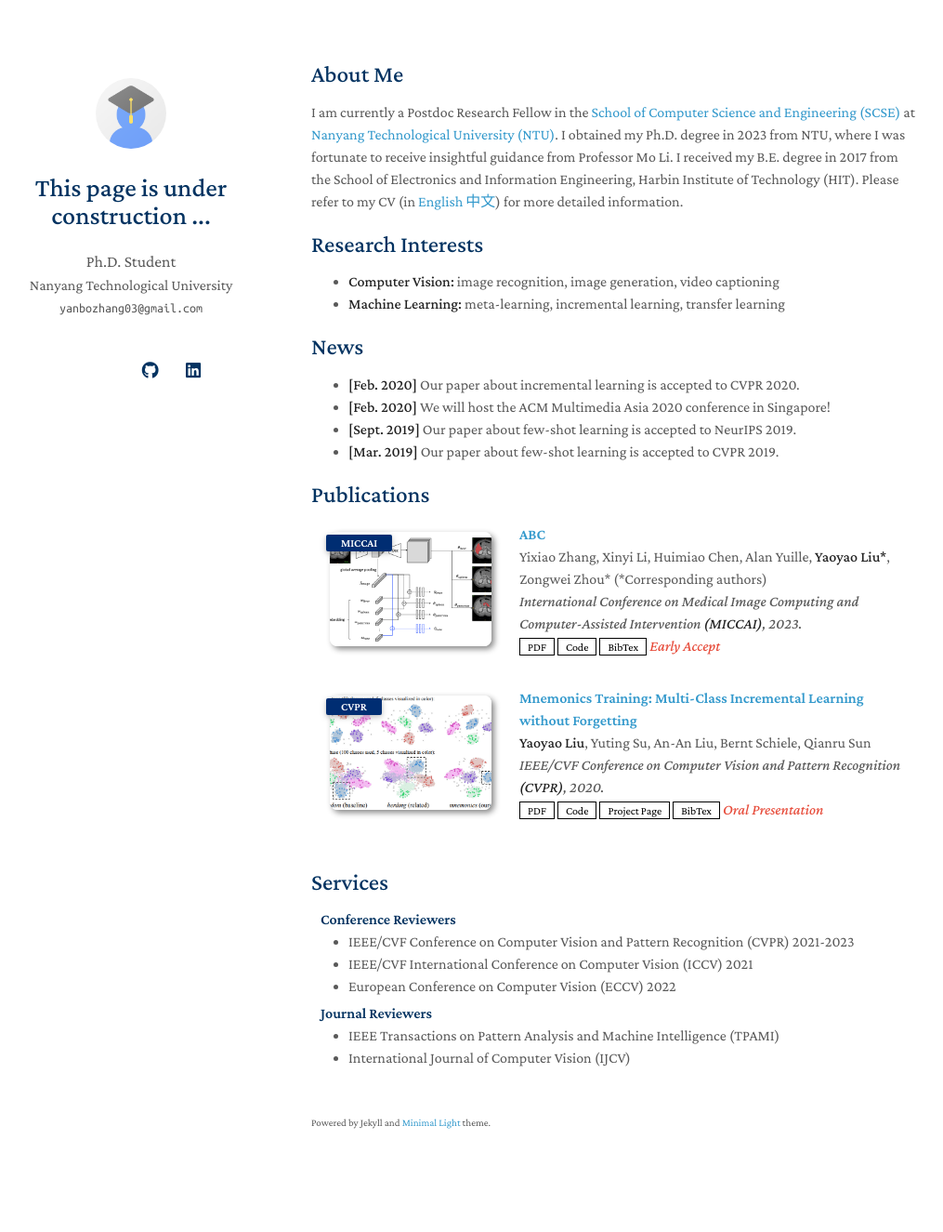
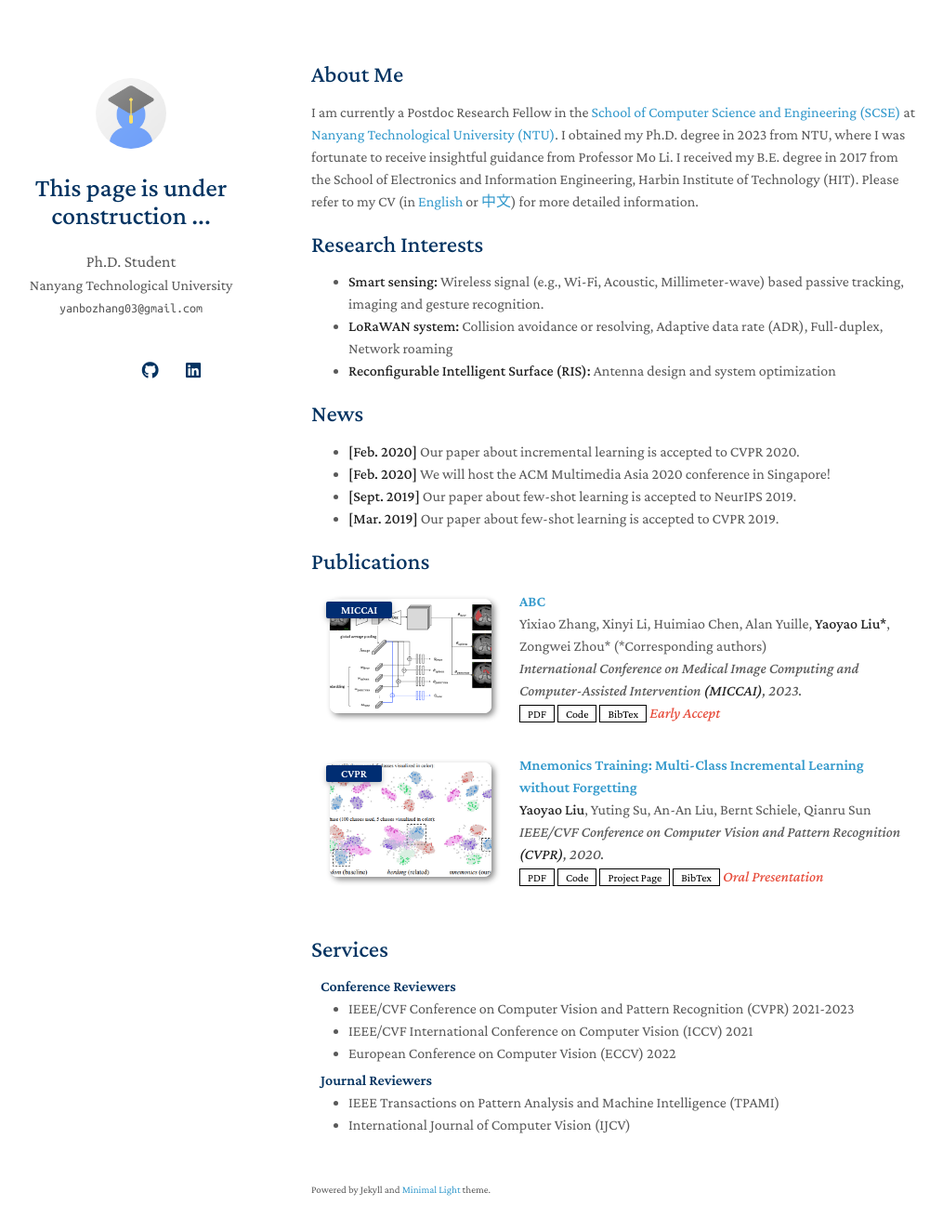
Before and after one commit to yanbozhang003/yanbozhang003.github.io, a Jekyll site: the page built from index.md, in a window 1280 px wide and 1360 px high. Shown: the top 1325 px of the window at 93% size, without its empty margins (135-1150 px from the left). Built offline with Jekyll 4.4.1, drawn with Linux system fonts in a browser that asks for light colours; nearby versions of some CDN libraries; a style sheet for code colours, icons or effects is not loaded; our own code applies the rules of GitHub Pages for plain Markdown files.

Commit message:
Update index.md

```diff
--- a/index.md
+++ b/index.md
@@ -7,12 +7,13 @@
 I am currently a Postdoc Research Fellow in the [School of Computer Science and Engineering (SCSE)](https://www.ntu.edu.sg/scse) at [Nanyang Technological University (NTU)](https://www.ntu.edu.sg/).
 I obtained my Ph.D. degree in 2023 from NTU, where I was fortunate to receive insightful guidance from Professor Mo Li.
 I received my B.E. degree in 2017 from the School of Electronics and Information Engineering, Harbin Institute of Technology (HIT).
-Please refer to my CV (in [English](./assets/files/CV/CV_Yanbo_English.pdf) [中文](./assets/files/CV/CV-Yanbo_Chinese.pdf)) for more detailed information.
+Please refer to my CV (in [English](./assets/files/CV/CV_Yanbo_English.pdf) or [中文](./assets/files/CV/CV-Yanbo_Chinese.pdf)) for more detailed information.
 
 ## Research Interests
 
-- **Computer Vision:** image recognition, image generation, video captioning
-- **Machine Learning:** meta-learning, incremental learning, transfer learning
+- **Smart sensing:** Wireless signal (e.g., Wi-Fi, Acoustic, Millimeter-wave) based passive tracking, imaging and gesture recognition.
+- **LoRaWAN system:** Collision avoidance or resolving, Adaptive data rate (ADR), Full-duplex, Network roaming
+- **Reconfigurable Intelligent Surface (RIS):** Antenna design and system optimization
 
 ## News
 
```
